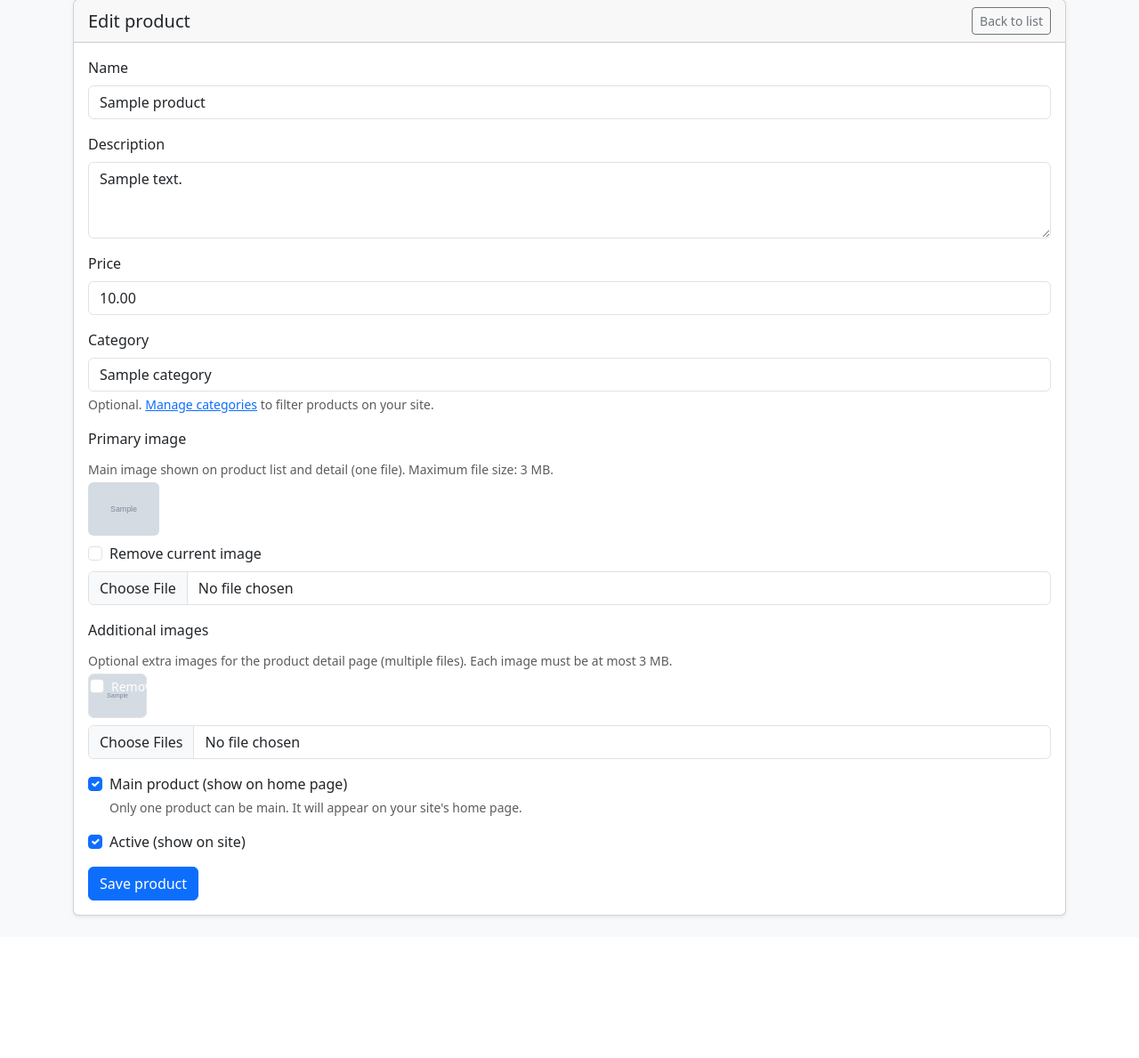
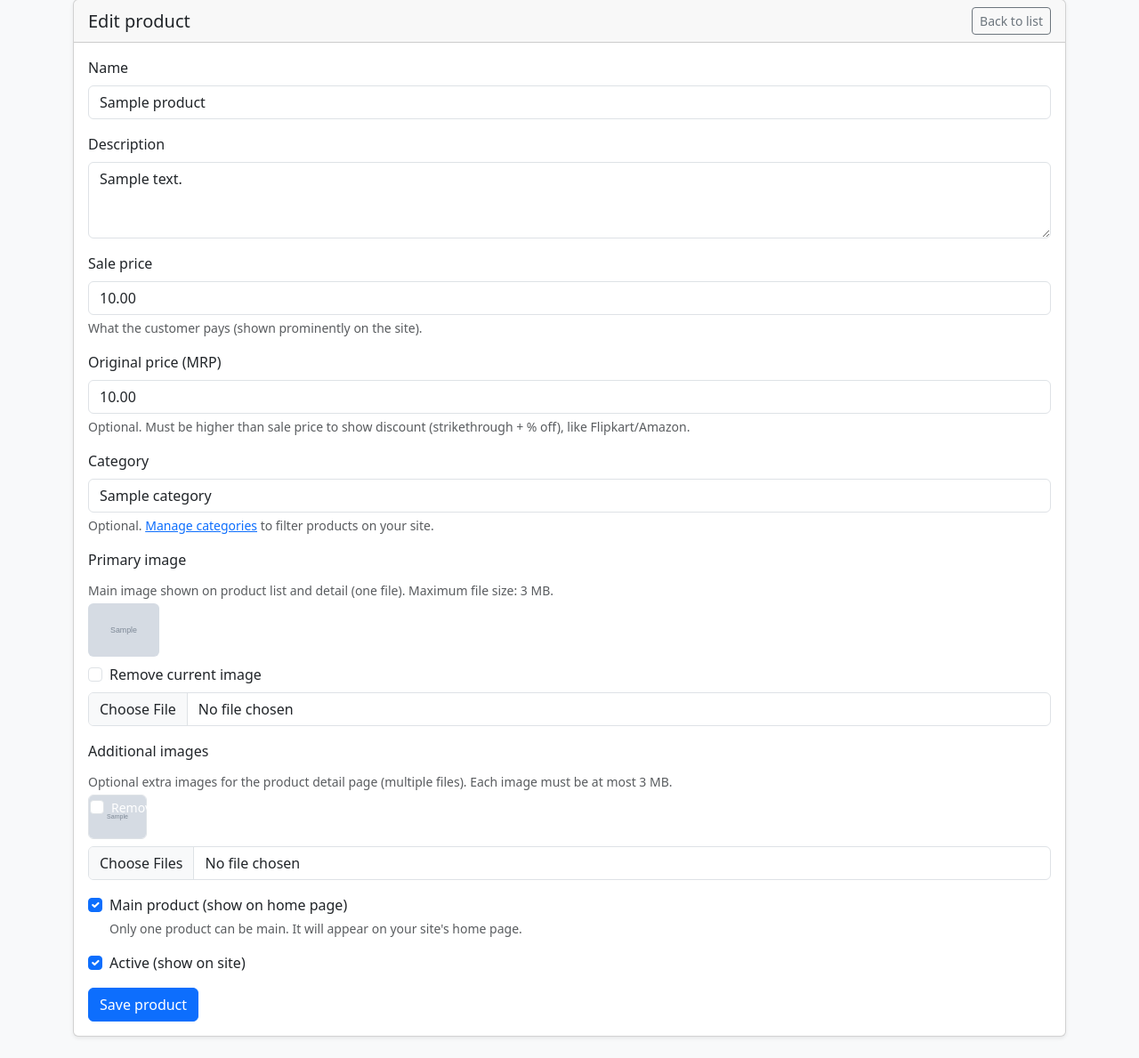
Before and after one commit to skdas007/siteforge, a Django app: page /dashboard/products/1/edit/ in a window 1280 px wide. Shown: the part 81-1270 px from the top of the page at 89% size. Before the commit the page ends 1113 px from the top, so only its background shows below. Run offline with Django 5.2, Linux system fonts and the light colour scheme; a user stored in the database is signed in; tables that the repository leaves empty hold one stand-in row (values such as "Sample post"); grey boxes marked "Sample" are stand-in pictures; some libraries are stand-ins or nearby versions.

Commit message:
add discounted price

```diff
--- a/siteforge/apps/catalog/admin.py
+++ b/siteforge/apps/catalog/admin.py
@@ -12,7 +12,7 @@ class CategoryAdmin(admin.ModelAdmin):
 
 @admin.register(Product)
 class ProductAdmin(admin.ModelAdmin):
-    list_display = ("name", "client", "category", "price", "is_active", "is_main", "order", "created_at")
+    list_display = ("name", "client", "category", "price", "compare_at_price", "is_active", "is_main", "order", "created_at")
     list_filter = ("is_active", "is_main", "client", "category")
     search_fields = ("name", "description")
     list_editable = ("order", "is_active", "is_main")
--- a/siteforge/apps/catalog/models.py
+++ b/siteforge/apps/catalog/models.py
@@ -1,6 +1,7 @@
 """Product and Category models: client-scoped."""
-from decimal import Decimal
+from decimal import ROUND_HALF_UP, Decimal
 
+from django.core.exceptions import ValidationError
 from django.db import models
 
 from apps.core.validators import validate_image_upload_size
@@ -47,7 +48,20 @@ class Product(models.Model):
     )
     name = models.CharField(max_length=200)
     description = models.TextField(blank=True)
-    price = models.DecimalField(max_digits=12, decimal_places=2, default=Decimal("0"), blank=True)
+    price = models.DecimalField(
+        max_digits=12,
+        decimal_places=2,
+        default=Decimal("0"),
+        blank=True,
+        help_text="Sale price — what the customer pays.",
+    )
+    compare_at_price = models.DecimalField(
+        max_digits=12,
+        decimal_places=2,
+        null=True,
+        blank=True,
+        help_text="Optional original / MRP. If higher than sale price, the site shows a discount.",
+    )
     image = models.ImageField(
         upload_to="catalog/products/",
         blank=True,
@@ -68,6 +82,36 @@ class Product(models.Model):
 
     def __str__(self):
         return f"{self.name} ({self.client.business_name})"
+
+    @property
+    def has_discount(self):
+        mrp = self.compare_at_price
+        if mrp is None:
+            return False
+        return mrp > self.price
+
+    @property
+    def discount_percent(self):
+        """Rounded percent off (1–99), or None if negligible."""
+        if not self.has_discount:
+            return None
+        mrp = self.compare_at_price
+        if mrp is None or mrp <= 0:
+            return None
+        raw = ((mrp - self.price) / mrp) * Decimal("100")
+        n = int(raw.quantize(Decimal("1"), rounding=ROUND_HALF_UP))
+        if n < 1:
+            return None
+        return min(99, n)
+
+    def clean(self):
+        super().clean()
+        if self.compare_at_price is not None and self.compare_at_price < self.price:
+            raise ValidationError(
+                {
+                    "compare_at_price": "Original price (MRP) must be greater than or equal to the sale price.",
+                }
+            )
 
     def save(self, *args, **kwargs):
         self.full_clean()
--- a/siteforge/apps/tenants/forms.py
+++ b/siteforge/apps/tenants/forms.py
@@ -1,3 +1,5 @@
+from decimal import Decimal
+
 from django import forms
 
 from apps.core.validators import validate_image_upload_size
@@ -66,7 +68,16 @@ class ProductForm(forms.Form):
     """Dashboard product add/edit; saves to catalog.Product."""
     name = forms.CharField(max_length=200, required=True)
     description = forms.CharField(widget=forms.Textarea(attrs={"rows": 3}), required=False)
-    price = forms.DecimalField(required=False)
+    price = forms.DecimalField(
+        required=False,
+        label="Sale price",
+        help_text="What the customer pays (shown prominently).",
+    )
+    compare_at_price = forms.DecimalField(
+        required=False,
+        label="Original price (MRP)",
+        help_text="Optional. If higher than sale price, the site shows strikethrough MRP and discount like Flipkart/Amazon.",
+    )
     category = forms.ModelChoiceField(
         queryset=None,
         required=False,
@@ -92,3 +103,16 @@ class ProductForm(forms.Form):
         super().__init__(*args, **kwargs)
         if category_queryset is not None:
             self.fields["category"].queryset = category_queryset
+
+    def clean(self):
+        cleaned = super().clean()
+        sale = cleaned.get("price")
+        mrp = cleaned.get("compare_at_price")
+        if sale is None:
+            sale = Decimal("0")
+        if mrp is not None and mrp < sale:
+            self.add_error(
+                "compare_at_price",
+                "Original price (MRP) must be greater than or equal to the sale price.",
+            )
+        return cleaned
--- a/siteforge/apps/tenants/views.py
+++ b/siteforge/apps/tenants/views.py
@@ -309,6 +309,7 @@ class ProductAddView(DashboardClientMixin, FormView):
             name=form.cleaned_data["name"],
             description=form.cleaned_data.get("description", "") or "",
             price=form.cleaned_data.get("price") or 0,
+            compare_at_price=form.cleaned_data.get("compare_at_price"),
             category=form.cleaned_data.get("category") or None,
             image=form.cleaned_data.get("image") or None,
             is_active=form.cleaned_data.get("is_active", True),
@@ -359,6 +360,7 @@ class ProductEditView(DashboardClientMixin, FormView):
             "name": product.name,
             "description": product.description or "",
             "price": product.price,
+            "compare_at_price": product.compare_at_price,
             "image": product.image.url if product.image else None,
             "is_active": product.is_active,
             "is_main": product.is_main,
@@ -372,6 +374,7 @@ class ProductEditView(DashboardClientMixin, FormView):
             "name": product.name,
             "description": product.description or "",
             "price": product.price,
+            "compare_at_price": product.compare_at_price,
             "category": product.category,
             "is_active": product.is_active,
             "is_main": product.is_main,
@@ -409,6 +412,7 @@ class ProductEditView(DashboardClientMixin, FormView):
         product.name = form.cleaned_data["name"]
         product.description = form.cleaned_data.get("description", "") or ""
         product.price = form.cleaned_data.get("price") or 0
+        product.compare_at_price = form.cleaned_data.get("compare_at_price")
         product.category = form.cleaned_data.get("category") or None
         product.is_active = form.cleaned_data.get("is_active", True)
         product.is_main = form.cleaned_data.get("is_main", False)
--- a/siteforge/templates/dashboard/product_form.html
+++ b/siteforge/templates/dashboard/product_form.html
@@ -19,8 +19,14 @@
         <textarea name="description" id="id_description" class="form-control" rows="3">{% if form.is_bound %}{{ form.description.value|default:'' }}{% else %}{{ product.description|default:'' }}{% endif %}</textarea>
       </div>
       <div class="mb-3">
-        <label for="id_price" class="form-label">Price</label>
-        <input type="text" name="price" id="id_price" class="form-control" value="{% if form.is_bound %}{{ form.price.value|default:'' }}{% else %}{{ product.price|default:'' }}{% endif %}" placeholder="0.00">
+        <label for="id_price" class="form-label">Sale price</label>
+        <input type="text" name="price" id="id_price" class="form-control" value="{% if form.is_bound %}{{ form.price.value|default:'' }}{% else %}{{ product.price|default:'' }}{% endif %}" placeholder="0.00" inputmode="decimal">
+        <p class="form-text small text-muted mb-0">What the customer pays (shown prominently on the site).</p>
+      </div>
+      <div class="mb-3">
+        <label for="id_compare_at_price" class="form-label">Original price (MRP)</label>
+        <input type="text" name="compare_at_price" id="id_compare_at_price" class="form-control" value="{% if form.is_bound %}{{ form.compare_at_price.value|default:'' }}{% else %}{% if product.compare_at_price %}{{ product.compare_at_price }}{% endif %}{% endif %}" placeholder="Leave empty if no discount" inputmode="decimal">
+        <p class="form-text small text-muted mb-0">Optional. Must be higher than sale price to show discount (strikethrough + % off), like Flipkart/Amazon.</p>
       </div>
       <div class="mb-3">
         <label for="id_category" class="form-label">Category</label>
--- a/siteforge/templates/public/product_detail.html
+++ b/siteforge/templates/public/product_detail.html
@@ -127,7 +127,9 @@
       </div>
       <div class="col-md-7 col-lg-8" data-reveal="fade-left">
         <h1 class="h2 fw-bold mb-3">{{ product.name }}</h1>
-        <p class="lead text-primary fw-bold mb-4">{{ product.price }}</p>
+        <div class="mb-4">
+          {% include "public/includes/product_price.html" with product=product price_large=True %}
+        </div>
         {% if product.description %}
         <div class="text-muted mb-4">{{ product.description|linebreaks }}</div>
         {% endif %}
```
Also changed, not shown: siteforge/templates/dashboard/product_list.html (+9 -1 lines), siteforge/templates/public/home.html (+5 -2 lines), siteforge/templates/public/includes/product_price.html (added, +12 -0 lines), siteforge/templates/public/product_list.html (+5 -2 lines), siteforge/apps/catalog/migrations/0005_product_compare_at_price.py (added).
